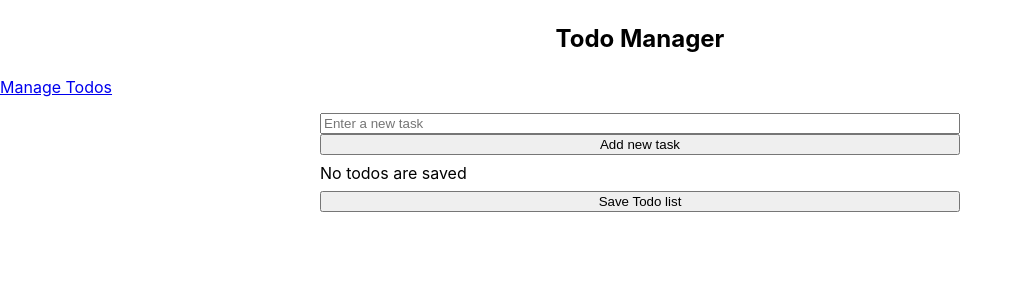
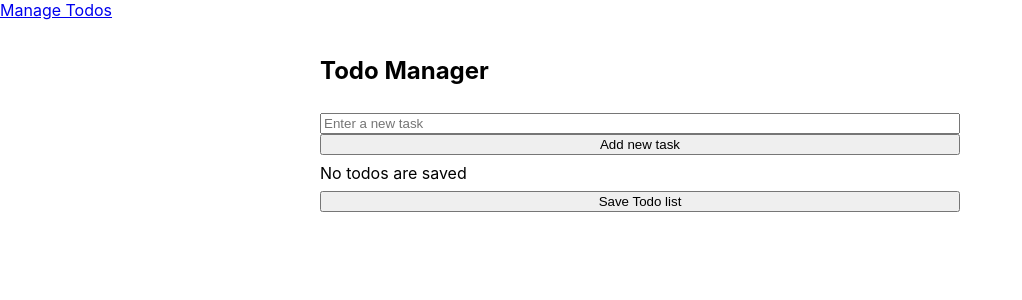
Before and after one commit to Wolven531/react-hooks-todo, a React app: page / in a window 1280 px wide. Shown: the top 300 px of the page, without its empty margins (0-1022 px from the left). Built offline with nearby package versions, Linux system fonts and the light colour scheme.

Commit message:
Move Todo Manager header to TodoList - not App

```diff
--- a/src/components/App/App.tsx
+++ b/src/components/App/App.tsx
@@ -36,7 +36,6 @@ const App: FC = () => {
 
 	return (
 		<article className="app">
-			<h1>Todo Manager</h1>
 			<Router>
 				<Link to="/">Manage Todos</Link>
 				<Switch>
--- a/src/components/TodoList/TodoList.tsx
+++ b/src/components/TodoList/TodoList.tsx
@@ -26,6 +26,7 @@ const TodoList: FC<ITodoListProps> = ({ addTodo, clearCompletedTodos, todos, tog
 
 	return (
 		<div className="todo-list">
+			<h1>Todo Manager</h1>
 			<TodoForm addTodo={addTodo} />
 			{todos.length > 0
 				? <React.Fragment>
```
